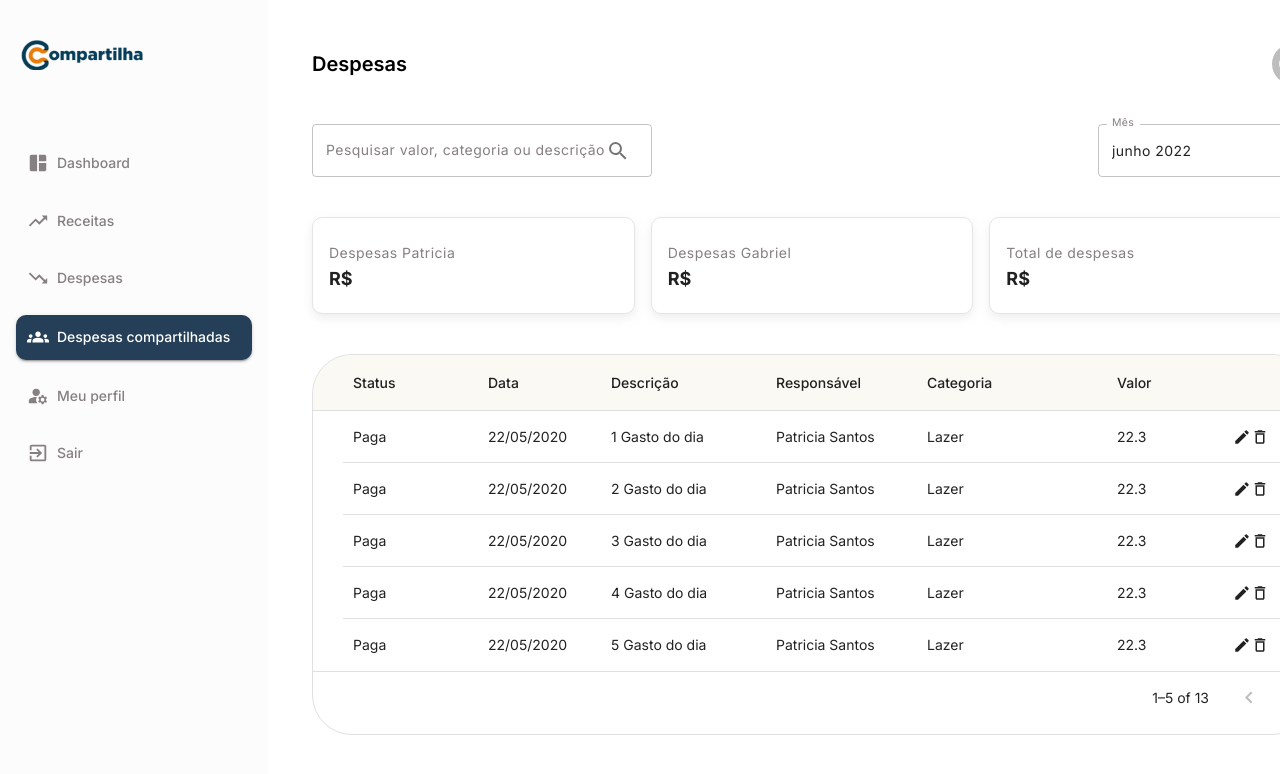
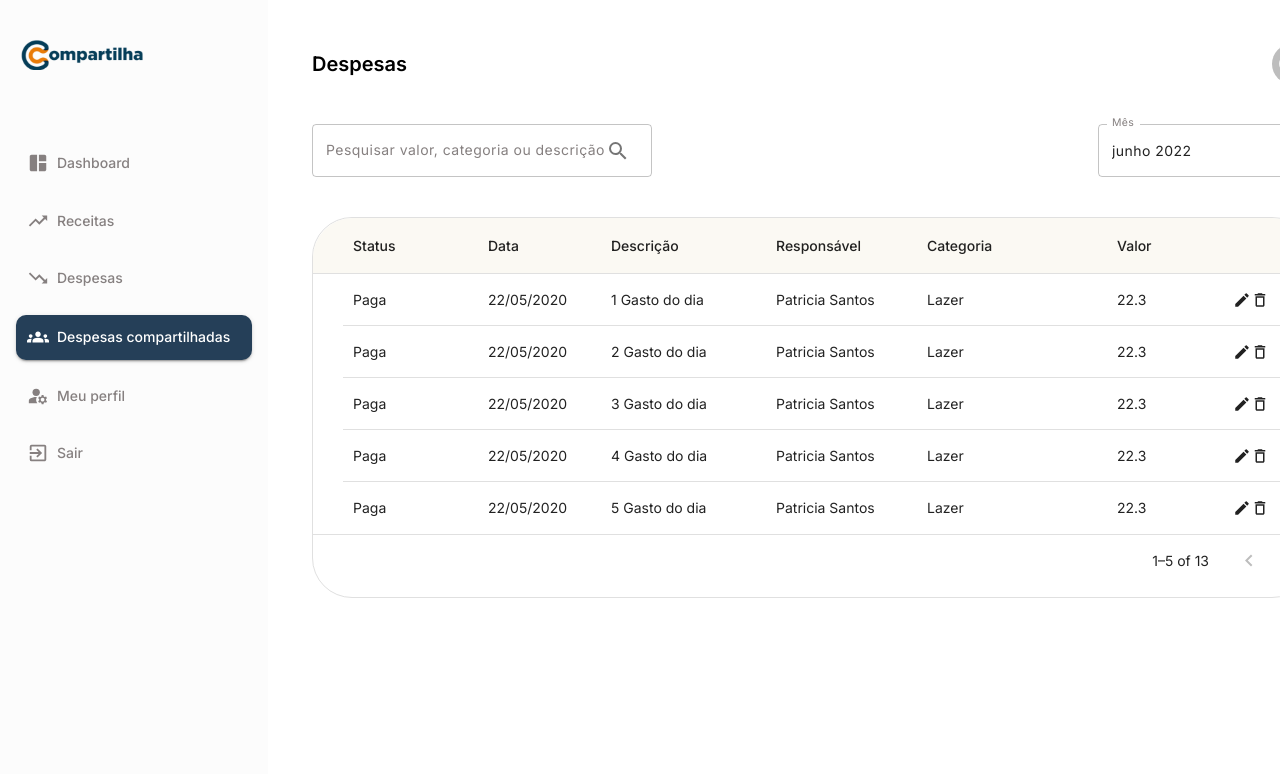
Before and after one commit to olirodrigues/compartilha-bootcamp-gama, a React (Vite) app: page /despesas-compartilhadas in a window 1280 px wide. Shown: the top 774 px of the page. Built offline with nearby package versions, Linux system fonts and the light colour scheme; no server answers.

Commit message:
comentado cards incorretos do despesas compartilhadas

```diff
--- a/src/pages/DespesasCompartilhadas/index.tsx
+++ b/src/pages/DespesasCompartilhadas/index.tsx
@@ -9,26 +9,26 @@ import { TransactionsTable } from "../../components/TransactionsTable";
 import * as Styled from "./DespesasCompartilhadas.styles";
 
 export const DespesasCompartilhadas = () => {
-  const dadosCard = [
-    {
-      title: "Despesas Patricia",
-      pendentes: 450,
-      pagas: 715,
-      total: 1165,
-    },
-    {
-      title: "Despesas Gabriel",
-      pendentes: 450,
-      pagas: 715,
-      total: 1165,
-    },
-    {
-      title: "Total de despesas",
-      pendentes: 450,
-      pagas: 715,
-      total: 1165,
-    },
-  ];
+  // const dadosCard = [
+  //   {
+  //     title: "Despesas Patricia",
+  //     pendentes: 450,
+  //     pagas: 715,
+  //     total: 1165,
+  //   },
+  //   {
+  //     title: "Despesas Gabriel",
+  //     pendentes: 450,
+  //     pagas: 715,
+  //     total: 1165,
+  //   },
+  //   {
+  //     title: "Total de despesas",
+  //     pendentes: 450,
+  //     pagas: 715,
+  //     total: 1165,
+  //   },
+  // ];
 
   const tableColumns = [
     {
@@ -215,7 +215,7 @@ export const DespesasCompartilhadas = () => {
         <FilterTransacao />
         <FilterMes />
       </Styled.Container>
-      <CardSaldo dados={dadosCard} />
+      {/* <CardSaldo dados={dadosCard} /> */}
       <TransactionsTable tableColumns={tableColumns} tableRows={tableRows} />
     </Layout>
   );
```
